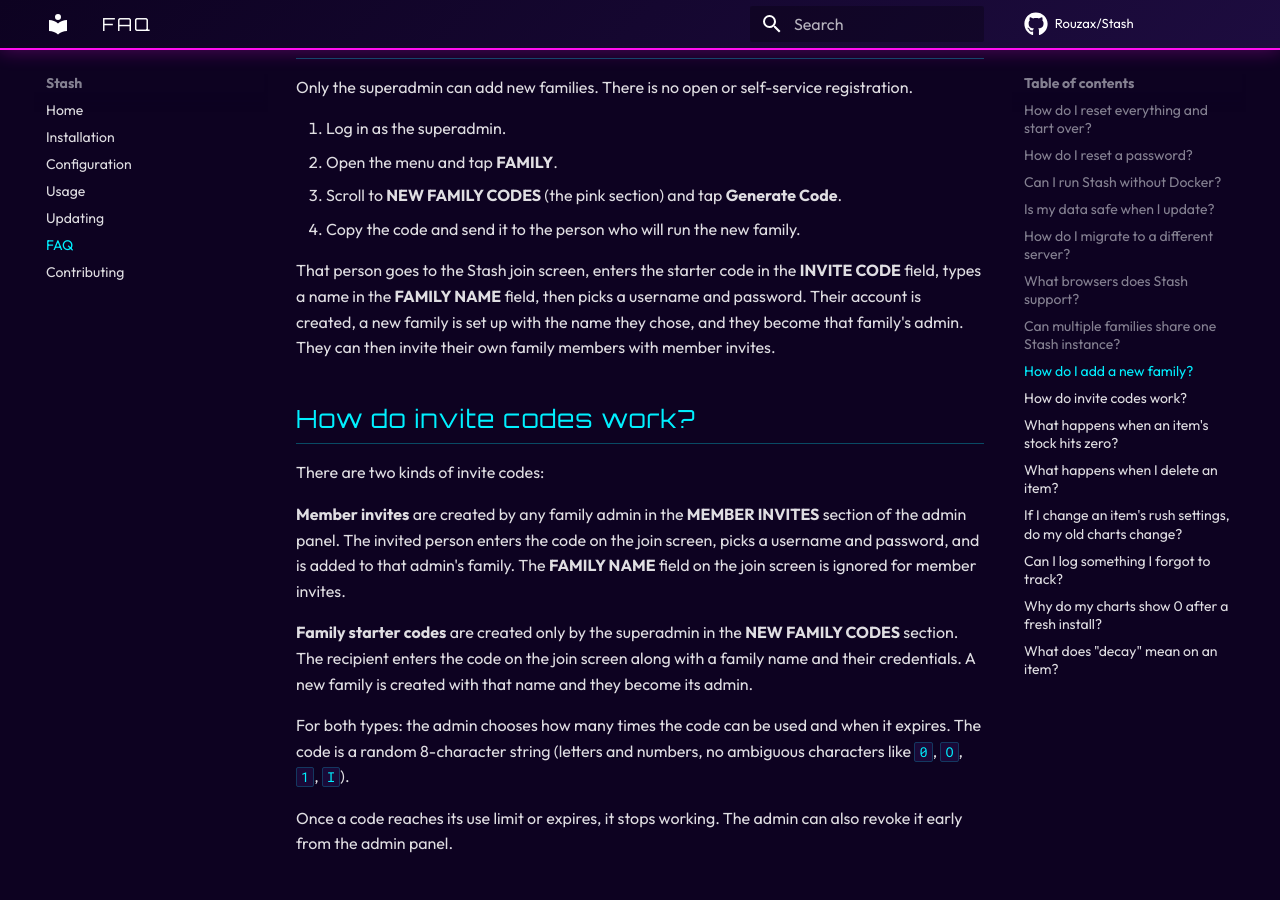
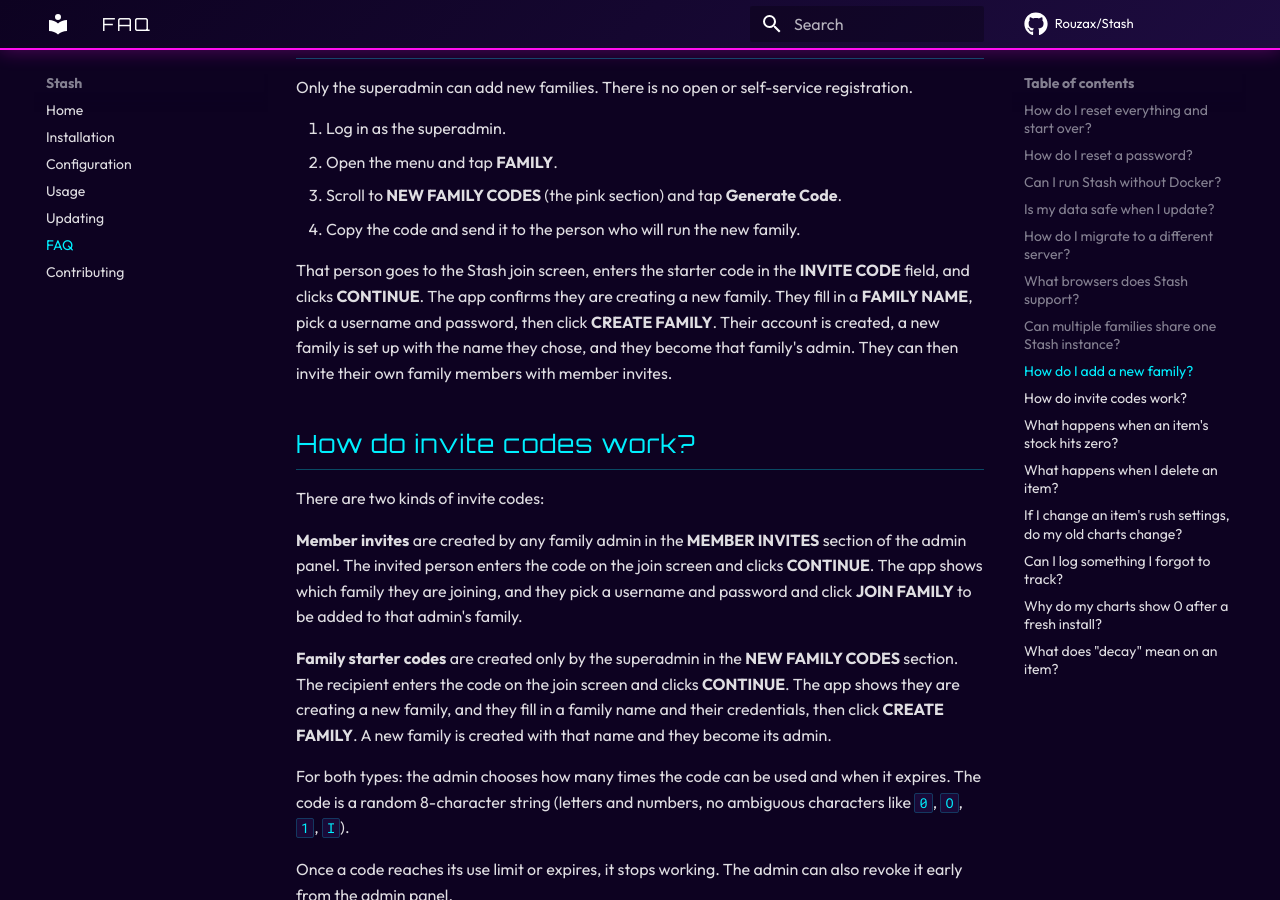
Before and after one commit to Rouzax/Stash, an MkDocs documentation site: the page built from docs/faq.md, in a window 1280 px wide and 900 px high, scrolled down 2322 px. Built offline with MkDocs 1.6.1 and Material for MkDocs 9.7.7, drawn with Linux system fonts in a browser that asks for light colours; comment, search, counter and statistics services are not loaded.

Commit message:
docs: update registration docs for two-step invite flow
Member and family-starter registration now use a two-step flow: enter
the invite code and click CONTINUE, then fill in the remaining fields
based on code type. Updated docs/usage.md, docs/faq.md, and
web/src/helpContent.js to reflect this and remove stale references to
the family name field being "ignored" for member invites.

```diff
--- a/docs/faq.md
+++ b/docs/faq.md
@@ -81,15 +81,15 @@ Only the superadmin can add new families. There is no open or self-service regis
 3. Scroll to **NEW FAMILY CODES** (the pink section) and tap **Generate Code**.
 4. Copy the code and send it to the person who will run the new family.
 
-That person goes to the Stash join screen, enters the starter code in the **INVITE CODE** field, types a name in the **FAMILY NAME** field, then picks a username and password. Their account is created, a new family is set up with the name they chose, and they become that family's admin. They can then invite their own family members with member invites.
+That person goes to the Stash join screen, enters the starter code in the **INVITE CODE** field, and clicks **CONTINUE**. The app confirms they are creating a new family. They fill in a **FAMILY NAME**, pick a username and password, then click **CREATE FAMILY**. Their account is created, a new family is set up with the name they chose, and they become that family's admin. They can then invite their own family members with member invites.
 
 ## How do invite codes work?
 
 There are two kinds of invite codes:
 
-**Member invites** are created by any family admin in the **MEMBER INVITES** section of the admin panel. The invited person enters the code on the join screen, picks a username and password, and is added to that admin's family. The **FAMILY NAME** field on the join screen is ignored for member invites.
+**Member invites** are created by any family admin in the **MEMBER INVITES** section of the admin panel. The invited person enters the code on the join screen and clicks **CONTINUE**. The app shows which family they are joining, and they pick a username and password and click **JOIN FAMILY** to be added to that admin's family.
 
-**Family starter codes** are created only by the superadmin in the **NEW FAMILY CODES** section. The recipient enters the code on the join screen along with a family name and their credentials. A new family is created with that name and they become its admin.
+**Family starter codes** are created only by the superadmin in the **NEW FAMILY CODES** section. The recipient enters the code on the join screen and clicks **CONTINUE**. The app shows they are creating a new family, and they fill in a family name and their credentials, then click **CREATE FAMILY**. A new family is created with that name and they become its admin.
 
 For both types: the admin chooses how many times the code can be used and when it expires. The code is a random 8-character string (letters and numbers, no ambiguous characters like `0`, `O`, `1`, `I`).
 
```
Also changed, not shown: docs/usage.md (+4 -7 lines), 1 other file.
